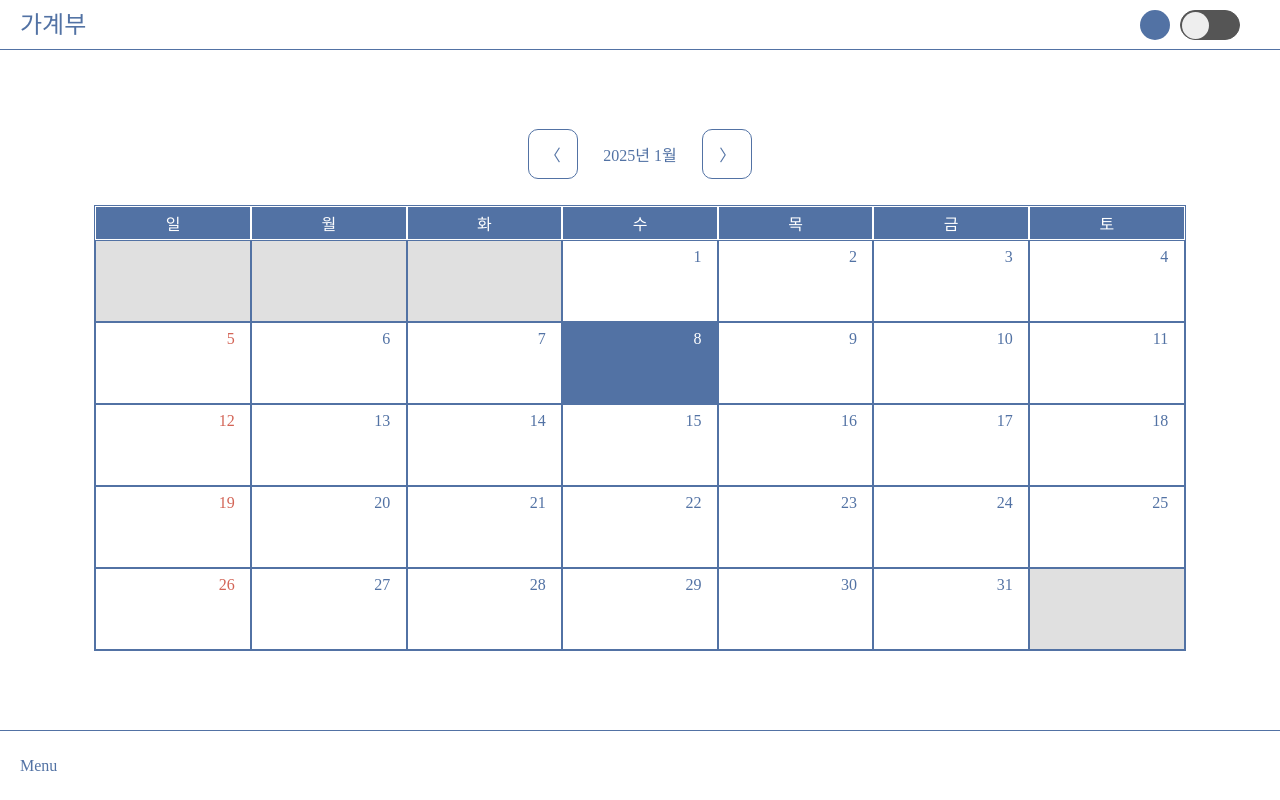
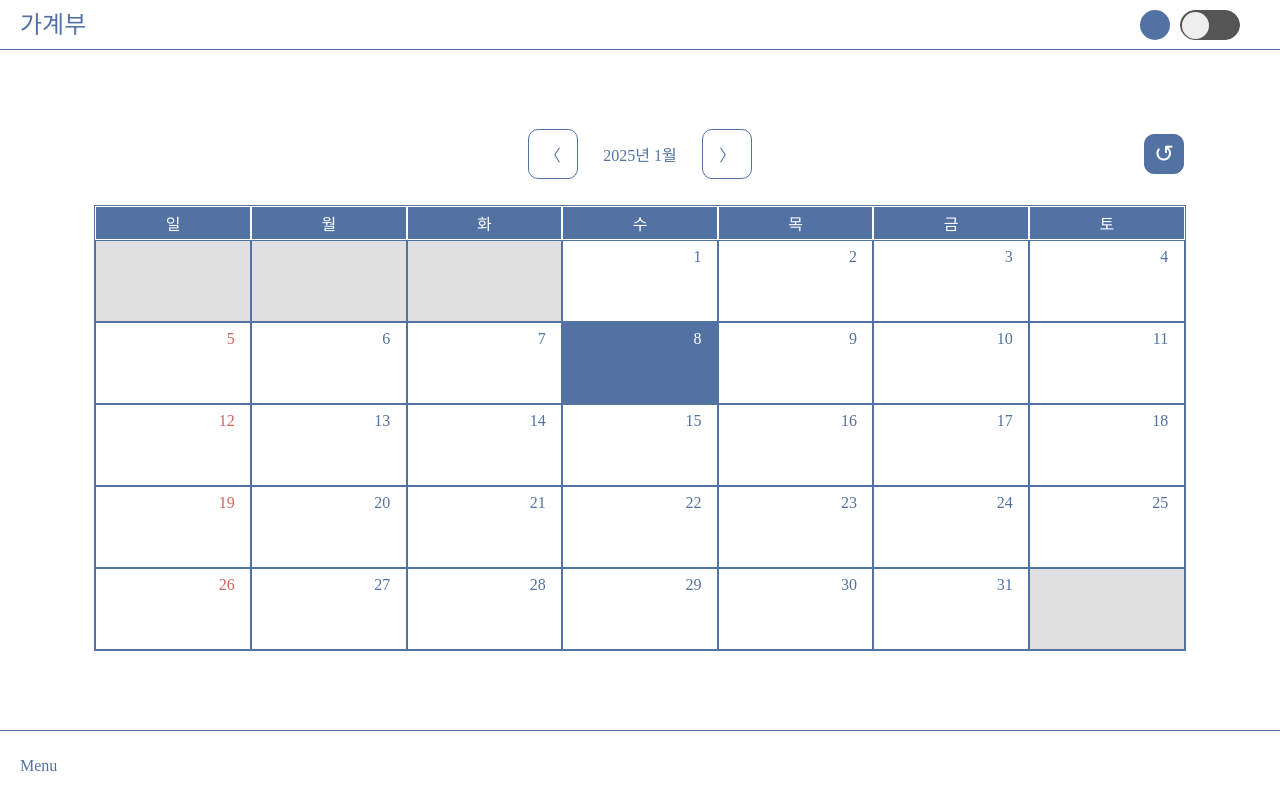
Before and after one commit to L-Hyeon/money-tracker, a React (Vite) app: page / in a window 1280 px wide. Built offline with nearby package versions, Linux system fonts and the light colour scheme; a web font is replaced by a local one.

Commit message:
Feat] Make back to today button

```diff
--- a/src/pages/CalendarPage.tsx
+++ b/src/pages/CalendarPage.tsx
@@ -4,8 +4,10 @@ import Text from '../components/atoms/Text';
 import Calendar from '../components/organisms/Calendar';
 import { dataStore } from '../libs/store/DataStore';
 
+import Undo from '../assets/icons/undo.svg?react';
+
 const CalendarPage = () => {
-  const { selDate, setSelDate } = dataStore();
+  const { today, selDate, setSelDate } = dataStore();
 
   const changeMonth = (dir: boolean) => {
     let y = selDate.getFullYear(),
@@ -28,9 +30,14 @@ const CalendarPage = () => {
     setSelDate(new Date(y, m, 1));
   };
 
+  const goToToday = () => {
+    setSelDate(today);
+  };
+
   return (
     <main>
-      <Flex align="center" gap="2dvw">
+      <Flex width="85%" align="center">
+        <Flex gap="2dvw">
           <Button
             width="50px"
             height="50px"
@@ -53,7 +60,15 @@ const CalendarPage = () => {
             〉
           </Button>
         </Flex>
+        <Flex style={{ position: 'absolute', right: '7.5%' }} align="flex-end">
+          <Button onClick={goToToday} width="40px" height="40px" fontSize={1.5}>
+            ↺
+          </Button>
+        </Flex>
+      </Flex>
+      <Flex direction="column" gap="10px">
         <Calendar />
+      </Flex>
     </main>
   );
 };
```
Lines whose indentation alone changed are shown as unchanged.
